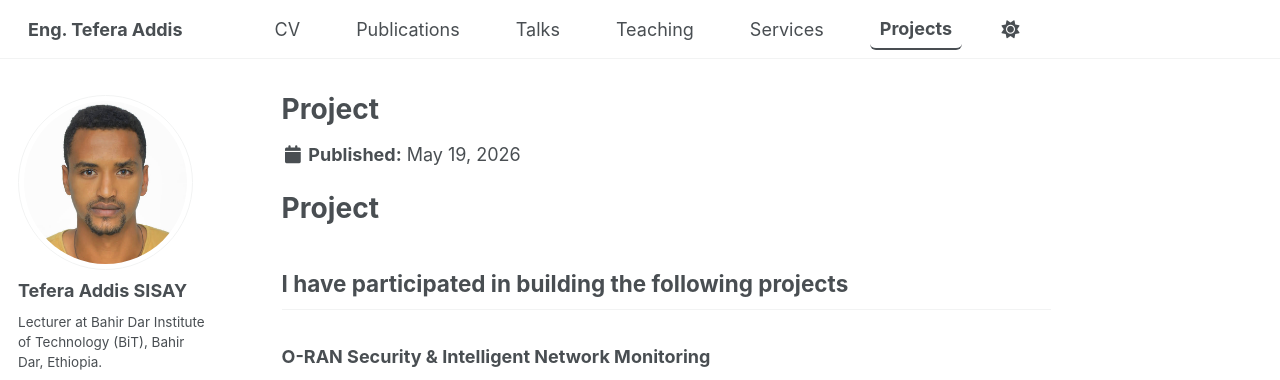
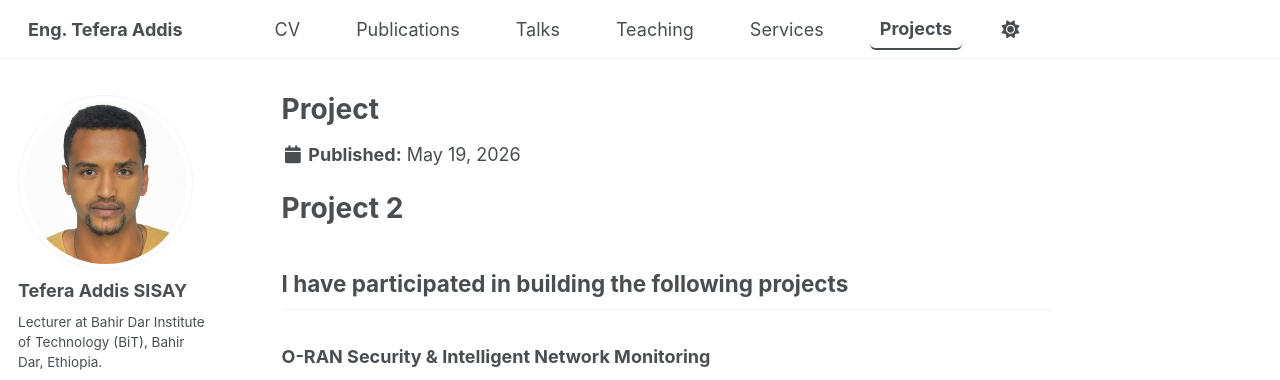
Before and after one commit to tefera-addis-sisay/tefera-addis-sisay.github.io, a Jekyll site: the page built from _project/project_2.md, in a window 1280 px wide and 900 px high. Shown: the top 380 px of the window. Built offline with Jekyll 4.4.1, drawn with Linux system fonts in a browser that asks for light colours; some web fonts are replaced; a script bundle is joined from its source files by our own code; library files that are not in the unit come from our copies.

Commit message:
Update project_2.md

```diff
--- a/_project/project_2.md
+++ b/_project/project_2.md
@@ -6,7 +6,7 @@ permalink: /project/project_2/
 author_profile: true
 ---
 
-# Project
+# Project 2
 
 ## I have participated in building the following projects
 
```
